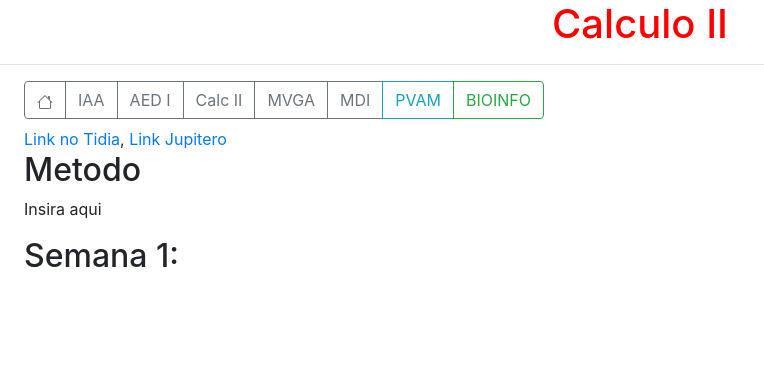
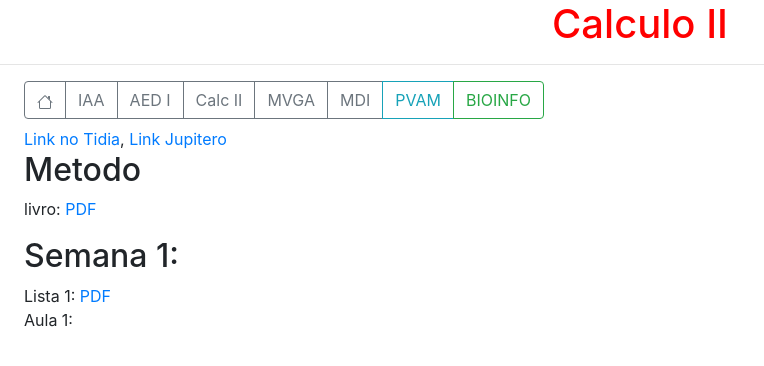
Before and after one commit to GabrielJospin/Semestre-2, a plain HTML site: page CalcII.html in a window 1280 px wide. Shown: the whole page, without its empty margins (0-764 px from the left). Drawn offline with nearby package versions, Linux system fonts and the light colour scheme.

Commit message:
ico, PDFs and utf-8

```diff
--- a/CalcII.html
+++ b/CalcII.html
@@ -2,6 +2,9 @@
 <html>
 <head>
 	<title>Calculo II</title>
+
+	<link rel = "shortcut icon" type = "imagem/x-icon" href = img/Favicon.ico>
+	<meta charset="utf-8"/>
 	<div name="Script do Bootstrap">
 		<!-- CSS only -->
 		<link rel="stylesheet" href="https://stackpath.bootstrapcdn.com/bootstrap/4.5.1/css/bootstrap.min.css" integrity="sha384-VCmXjywReHh4PwowAiWNagnWcLhlEJLA5buUprzK8rxFgeH0kww/aWY76TfkUoSX" crossorigin="anonymous">
@@ -37,9 +40,13 @@
 		<a href="https://uspdigital.usp.br/jupiterweb/obterDisciplina?nomdis=&sgldis=ACH2012">Link Jupitero</a>
 		<h2>Metodo</h2>
 		<p>
-			Insira aqui
+			livro: <a href="CalcII/livro.pdf">PDF</a>
 		</p>
 		<h2>Semana 1:</h2>
+		<p>
+			Lista 1: <a href="CalcII/lista1">PDF</a><br>
+			Aula 1:
+		</p>
 
 	</div>
 </body>
```
Also changed, not shown: AEDI.html (+5 -0 lines), BIO.html (+3 -0 lines), IAA.html (+7 -0 lines), MDI.html (+4 -0 lines), MVGA.html (+7 -1 lines), PVAM.html (+3 -0 lines), index.html (+5 -0 lines), img/favicon.ico (added), 4 other files.
